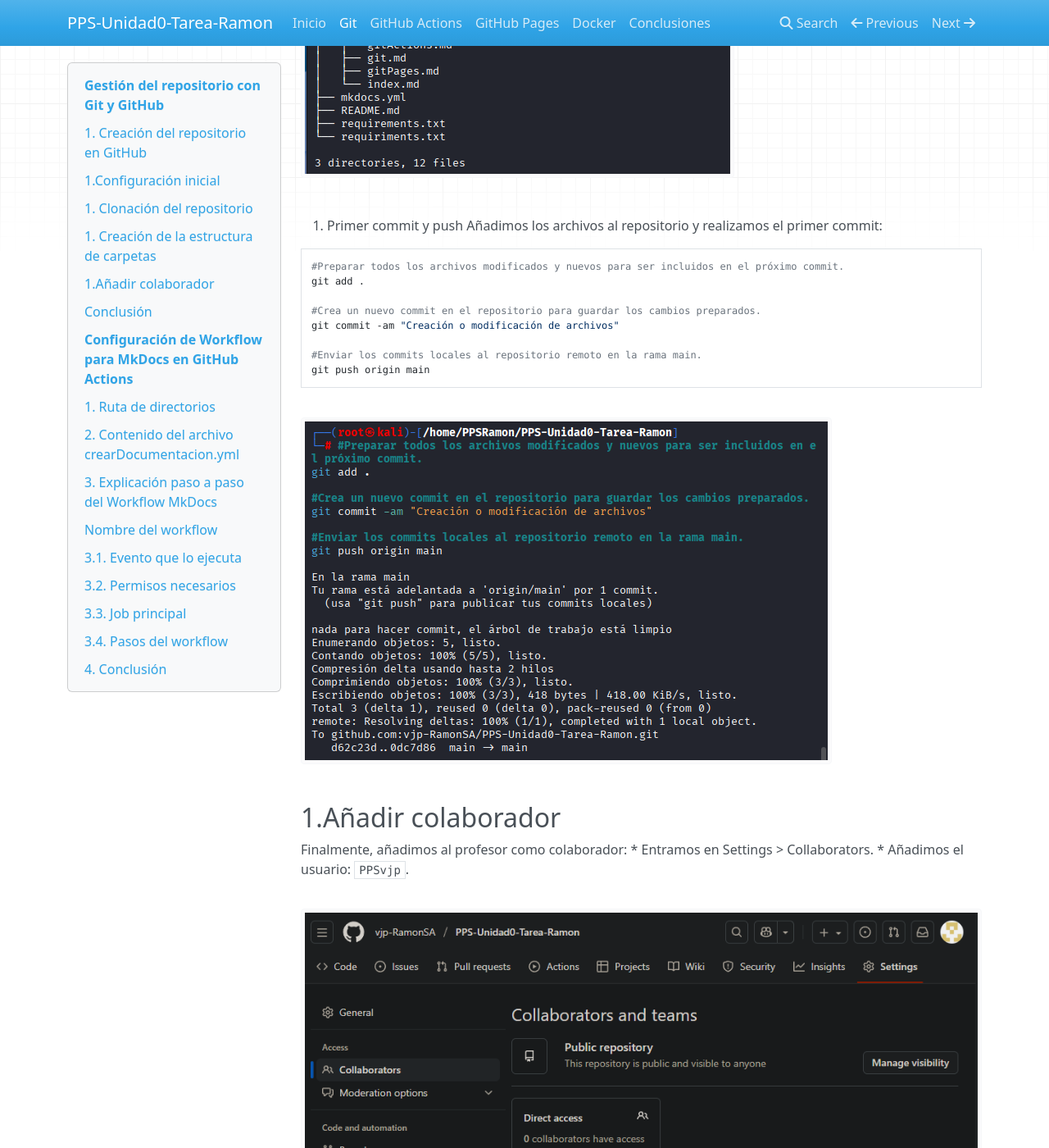
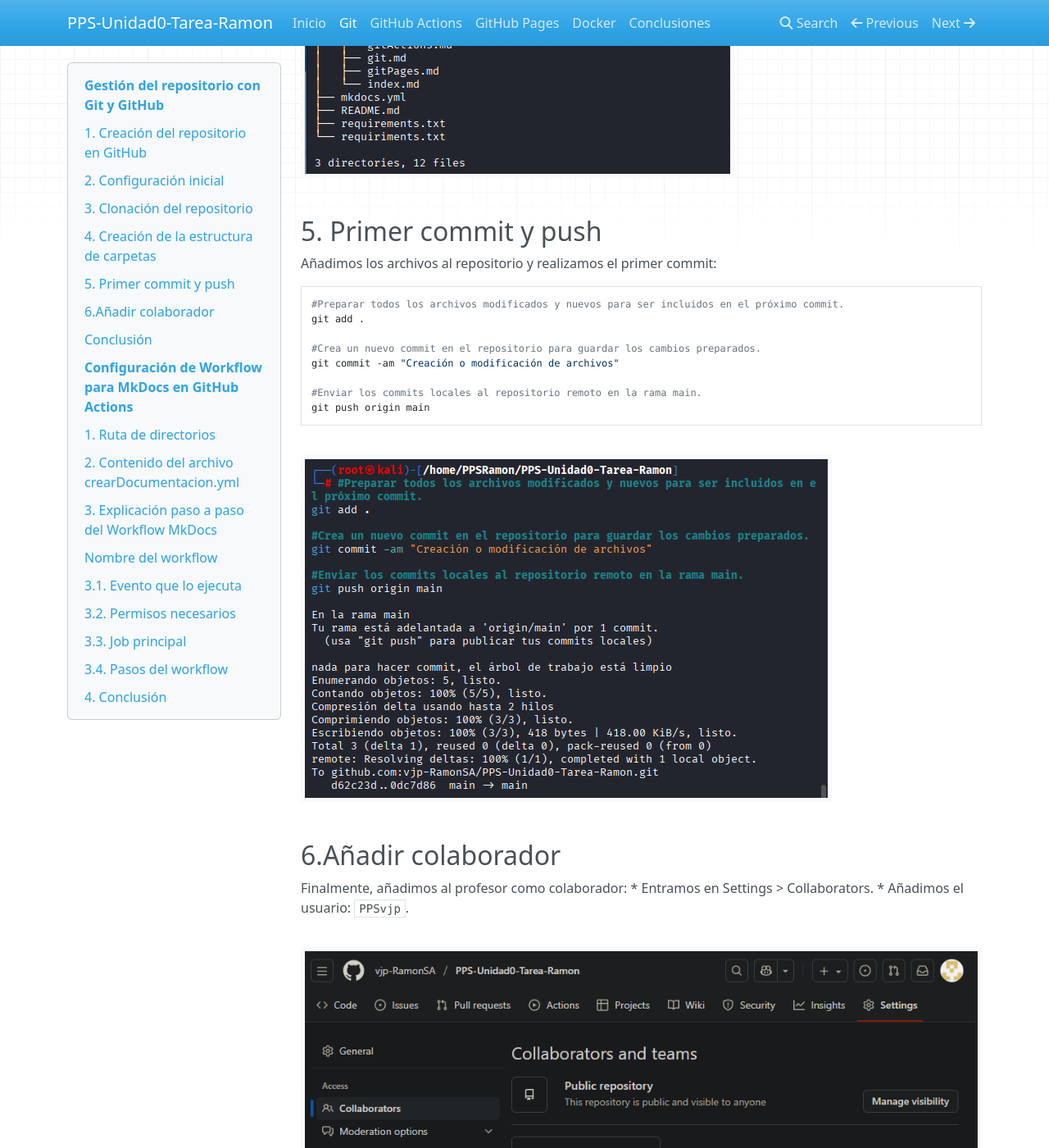
Before and after one commit to vjp-RamonSA/PPS-Unidad0-Tarea-Ramon, an MkDocs documentation site: the page built from docs/git.md, in a window 1280 px wide and 1400 px high, scrolled down 3314 px. Shown: the whole window at 82% size. Built offline with MkDocs 1.6.1, drawn with Linux system fonts in a browser that asks for light colours; nearby versions of some CDN libraries; some of the changed text lies outside the part shown.

Commit message:
cambios en git.md

````diff
--- a/docs/git.md
+++ b/docs/git.md
@@ -17,7 +17,7 @@
 
 ---
 
-## 1.Configuración inicial
+## 2. Configuración inicial
 Configuramos nuestro usuario y correo en Git (si no lo teníamos configurado previamente):
 
 ```bash
@@ -25,7 +25,7 @@
 git config --global user.email "tu_correo"
 ```
 
-## 1. Clonación del repositorio
+## 3. Clonación del repositorio
 Una vez creado el repositorio en GitHub, lo clonamos en nuestra máquina local:
 
 ```bash
@@ -35,7 +35,7 @@
 
  ![](img/git/2.png)
 
-## 1. Creación de la estructura de carpetas
+## 4. Creación de la estructura de carpetas
 Crear la estructura que debe de tener el repositorio:
 
 ```bash
@@ -83,7 +83,8 @@
  ![](img/git/3.png)
  ![](img/git/3.1.png)
 
-1. Primer commit y push
+## 5. Primer commit y push
+
 Añadimos los archivos al repositorio y realizamos el primer commit:
 
 ```bash
@@ -100,7 +101,7 @@
  ![](img/git/4.png)
 
 
-## 1.Añadir colaborador
+## 6.Añadir colaborador
 
 Finalmente, añadimos al profesor como colaborador:
    * Entramos en Settings > Collaborators.
````
